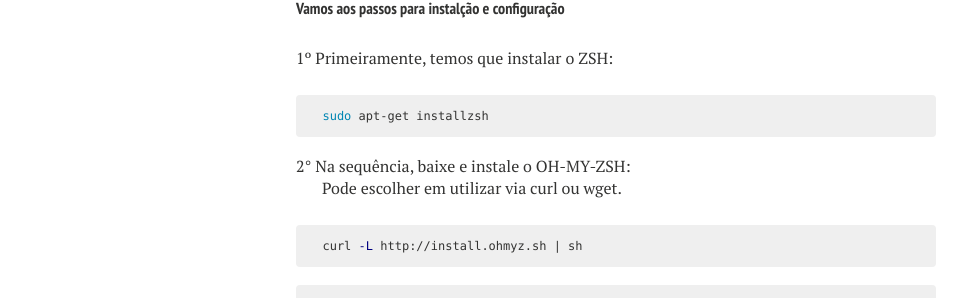
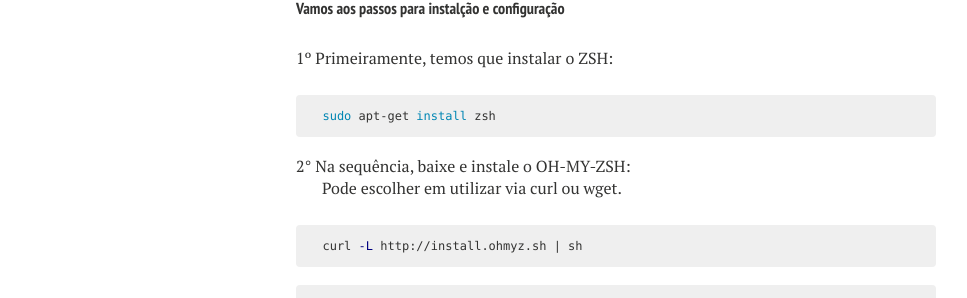
Before and after one commit to brunofprusch/brunofprusch.github.io, a Jekyll site: the page built from _posts/2016-04-22-Instalacao-Oh-My-ZSH-Ubuntu.md, in a window 1280 px wide and 900 px high, scrolled down 457 px. Shown: the part 151-449 px from the top of the window, without its empty margins (24-991 px from the left). Built offline with Jekyll 4.4.1, drawn with Linux system fonts in a browser that asks for light colours; nearby versions of some CDN libraries; comment, search, counter and statistics services are not loaded.

Commit message:
Adjustment the first post.

```diff
--- a/_posts/2016-04-22-Instalacao-Oh-My-ZSH-Ubuntu.md
+++ b/_posts/2016-04-22-Instalacao-Oh-My-ZSH-Ubuntu.md
@@ -25,7 +25,7 @@ O Oh-My-ZSH é um projeto Open Source, sendo assim não poderia deixar de coloca
 1º Primeiramente, temos que instalar o ZSH:
 
 {% highlight bash %}
-  sudo apt-get installzsh
+  sudo apt-get install zsh
 {% endhighlight %}
 
 
```
